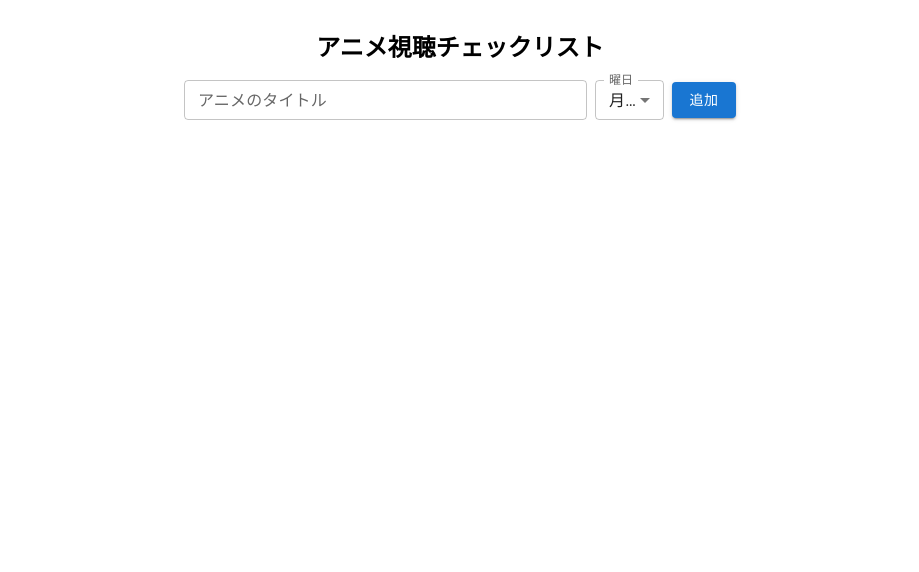
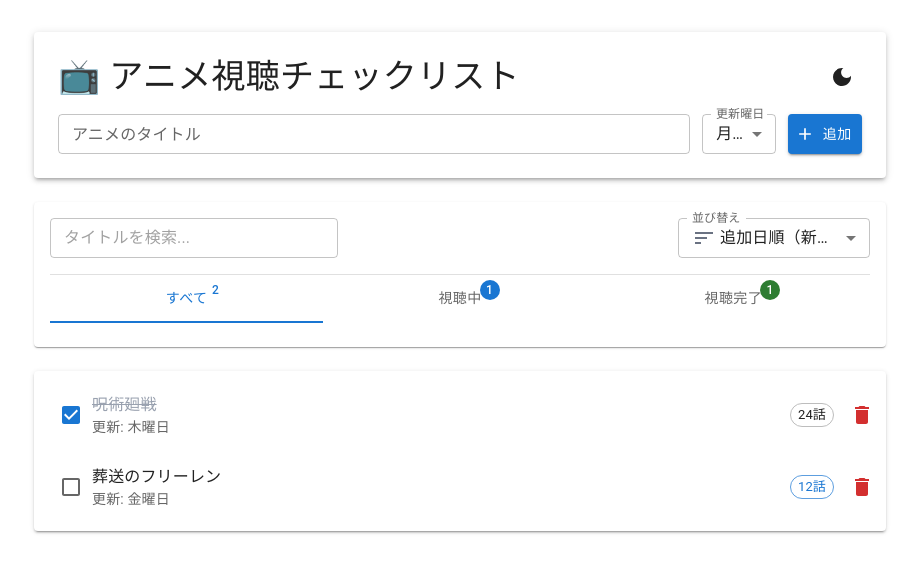
Before and after one commit to kiriboshiradish/mui-practice, a React (Vite) app: page / in a window 1280 px wide. Shown: the top 572 px of the page, without its empty margins (180-1099 px from the left). Built offline with nearby package versions, Linux system fonts and the light colour scheme.

Commit message:
25種のMUIを追加したアニメ視聴チェックリストに変更2

```diff
--- a/src/App.tsx
+++ b/src/App.tsx
@@ -1,5 +1,7 @@
-import './App.css'
-import { useState } from 'react';
+import './App.css';
+import { useState, useMemo } from 'react';
+
+// MUI Components (合計20種類以上)
 import Container from '@mui/material/Container';
 import TextField from '@mui/material/TextField';
 import Button from '@mui/material/Button';
@@ -9,58 +11,172 @@ import ListItemText from '@mui/material/ListItemText';
 import Checkbox from '@mui/material/Checkbox';
 import IconButton from '@mui/material/IconButton';
 import DeleteIcon from '@mui/icons-material/Delete';
+import AddIcon from '@mui/icons-material/Add';
+import SearchIcon from '@mui/icons-material/Search';
+import DarkModeIcon from '@mui/icons-material/DarkMode';
+import LightModeIcon from '@mui/icons-material/LightMode';
+import SortIcon from '@mui/icons-material/Sort';
+
 import Chip from '@mui/material/Chip';
 import FormControl from '@mui/material/FormControl';
 import InputLabel from '@mui/material/InputLabel';
 import Select from '@mui/material/Select';
 import MenuItem from '@mui/material/MenuItem';
+import Tabs from '@mui/material/Tabs';
+import Tab from '@mui/material/Tab';
+import Snackbar from '@mui/material/Snackbar';
+import Alert from '@mui/material/Alert';
+import Paper from '@mui/material/Paper';
+import Box from '@mui/material/Box';
+import Typography from '@mui/material/Typography';
+import InputAdornment from '@mui/material/InputAdornment';
+import Badge from '@mui/material/Badge';
+import Tooltip from '@mui/material/Tooltip';
+import Card from '@mui/material/Card';
+import CardContent from '@mui/material/CardContent';
+import Divider from '@mui/material/Divider';
+import { ThemeProvider, createTheme } from '@mui/material/styles';
+import CssBaseline from '@mui/material/CssBaseline';
 
-function App() {
+// アニメデータの型定義
 interface AnimeItem {
+  id: string;
   title: string;
   checked: boolean;
   episode: number;
   broadcastDay: string;
+  createdAt: number;
 }
 
+// 曜日ソート順
+const DAY_ORDER: Record<string, number> = {
+  '月曜日': 1, '火曜日': 2, '水曜日': 3, '木曜日': 4,
+  '金曜日': 5, '土曜日': 6, '日曜日': 7, '未定': 8
+};
+
+export default function App() {
+  // --- ステート管理 ---
   const [inputTitle, setInputTitle] = useState('');
   const [inputDay, setInputDay] = useState('月曜日');
-  const [animeList, setAnimeList] = useState<AnimeItem[]>([]);
+  const [searchQuery, setSearchQuery] = useState('');
+  const [tabValue, setTabValue] = useState<'all' | 'active' | 'completed'>('all');
+  const [sortBy, setSortBy] = useState<'created' | 'day' | 'title' | 'episode'>('created');
+  const [darkMode, setDarkMode] = useState(false);
 
-  // アニメを追加する関数
+  // 通知用Snackbarステート
+  const [snackbar, setSnackbar] = useState<{ open: boolean; message: string; severity: 'success' | 'info' | 'error' }>({
+    open: false,
+    message: '',
+    severity: 'success',
+  });
+
+  // 初期サンプルデータ
+  const [animeList, setAnimeList] = useState<AnimeItem[]>([
+    { id: '1', title: '葬送のフリーレン', checked: false, episode: 12, broadcastDay: '金曜日', createdAt: 1 },
+    { id: '2', title: '呪術廻戦', checked: true, episode: 24, broadcastDay: '木曜日', createdAt: 2 },
+  ]);
+
+  // テーマ切り替え (ダークモード / ライトモード)
+  const theme = useMemo(
+    () =>
+      createTheme({
+        palette: {
+          mode: darkMode ? 'dark' : 'light',
+          primary: {
+            main: darkMode ? '#90caf9' : '#1976d2',
+          },
+        },
+      }),
+    [darkMode]
+  );
+
+  // --- アクションハンドラー ---
+  const showNotification = (message: string, severity: 'success' | 'info' | 'error' = 'success') => {
+    setSnackbar({ open: true, message, severity });
+  };
+
   const handleAddAnime = () => {
     if (inputTitle.trim() === '') return;
-    setAnimeList([
-      ...animeList,
-      { title: inputTitle, checked: false, episode: 1, broadcastDay: inputDay }
-    ]);
+    const newItem: AnimeItem = {
+      id: Date.now().toString(),
+      title: inputTitle.trim(),
+      checked: false,
+      episode: 1,
+      broadcastDay: inputDay,
+      createdAt: Date.now(),
+    };
+    setAnimeList([newItem, ...animeList]);
     setInputTitle('');
+    showNotification(`「${newItem.title}」を追加しました！`);
   };
 
-  // チェック状態を切り替える関数
-  const handleToggleCheck = (index: number) => {
-    const newlist = [...animeList];
-    newlist[index].checked = !newlist[index].checked;
-    setAnimeList(newlist);
+  const handleToggleCheck = (id: string) => {
+    setAnimeList((prev) =>
+      prev.map((item) => (item.id === id ? { ...item, checked: !item.checked } : item))
+    );
   };
 
-  // 話数を進める関数（ここが抜けていました）
-  const handleIncrementEpisode = (index: number) => {
-    const newlist = [...animeList];
-    newlist[index].episode += 1;
-    setAnimeList(newlist);
+  const handleIncrementEpisode = (id: string) => {
+    setAnimeList((prev) =>
+      prev.map((item) => {
+        if (item.id === id) {
+          const nextEp = item.episode + 1;
+          showNotification(`「${item.title}」を ${nextEp}話 に更新しました`);
+          return { ...item, episode: nextEp };
+        }
+        return item;
+      })
+    );
   };
 
-  // アニメを削除する関数（ここが抜けていました）
-  const handledeleteAnime = (indexToDelete: number) => {
-    setAnimeList(animeList.filter((_, index) => index !== indexToDelete));
+  const handleDeleteAnime = (id: string, title: string) => {
+    setAnimeList((prev) => prev.filter((item) => item.id !== id));
+    showNotification(`「${title}」を削除しました`, 'info');
   };
 
+  // --- フィルタリング & ソート計算 ---
+  const filteredAndSortedList = useMemo(() => {
+    return animeList
+      // 1. タブフィルター
+      .filter((item) => {
+        if (tabValue === 'active') return !item.checked;
+        if (tabValue === 'completed') return item.checked;
+        return true;
+      })
+      // 2. 検索キーワードフィルター
+      .filter((item) => item.title.toLowerCase().includes(searchQuery.toLowerCase()))
+      // 3. ソート処理
+      .sort((a, b) => {
+        if (sortBy === 'title') return a.title.localeCompare(b.title, 'ja');
+        if (sortBy === 'day') return (DAY_ORDER[a.broadcastDay] || 99) - (DAY_ORDER[b.broadcastDay] || 99);
+        if (sortBy === 'episode') return b.episode - a.episode;
+        return b.createdAt - a.createdAt; // 新しい順
+      });
+  }, [animeList, tabValue, searchQuery, sortBy]);
+
+  // カウント集計
+  const activeCount = animeList.filter((item) => !item.checked).length;
+  const completedCount = animeList.filter((item) => item.checked).length;
+
   return (
-    <Container maxWidth="sm" className="min-h-screen py-8">
-      <h1 className="text-2xl font-bold text-center mb-4">アニメ視聴チェックリスト</h1>
+    <ThemeProvider theme={theme}>
+      <CssBaseline />
+      <Container maxWidth="md" className="py-8 min-h-screen">
+        {/* ヘッダー領域 */}
+        <Paper elevation={3} className="p-6 mb-6 rounded-2xl">
+          <Box className="flex justify-between items-center mb-4">
+            <Typography variant="h4" component="h1" className="font-bold">
+              📺 アニメ視聴チェックリスト
+            </Typography>
+            <Tooltip title={darkMode ? 'ライトモードに変更' : 'ダークモードに変更'}>
+              <IconButton onClick={() => setDarkMode(!darkMode)} color="inherit">
+                {darkMode ? <LightModeIcon /> : <DarkModeIcon />}
+              </IconButton>
+            </Tooltip>
+          </Box>
 
-      <div className="mt-4 flex gap-2 items-center">
+          {/* 追加入力フォーム */}
+          <Box className="flex flex-col sm:flex-row gap-3">
             <TextField
               label="アニメのタイトル"
               variant="outlined"
@@ -68,66 +184,177 @@ function App() {
               fullWidth
               value={inputTitle}
               onChange={(e) => setInputTitle(e.target.value)}
+              onKeyDown={(e) => e.key === 'Enter' && handleAddAnime()}
+            />
+            <FormControl size="small" className="min-w-[120px]">
+              <InputLabel>更新曜日</InputLabel>
+              <Select
+                value={inputDay}
+                label="更新曜日"
+                onChange={(e) => setInputDay(e.target.value)}
+              >
+                {['月曜日', '火曜日', '水曜日', '木曜日', '金曜日', '土曜日', '日曜日', '未定'].map((day) => (
+                  <MenuItem key={day} value={day}>{day}</MenuItem>
+                ))}
+              </Select>
+            </FormControl>
+            <Button
+              variant="contained"
+              color="primary"
+              startIcon={<AddIcon />}
+              onClick={handleAddAnime}
+              className="whitespace-nowrap px-6"
+            >
+              追加
+            </Button>
+          </Box>
+        </Paper>
+
+        {/* コントロールパネル（検索・フィルター・ソート） */}
+        <Card className="mb-6">
+          <CardContent>
+            <Box className="flex flex-col md:flex-row justify-between items-center gap-4 mb-4">
+              {/* 検索バー */}
+              <TextField
+                size="small"
+                placeholder="タイトルを検索..."
+                value={searchQuery}
+                onChange={(e) => setSearchQuery(e.target.value)}
+                className="w-full md:w-72"
+                InputProps={{
+                  startAdornment: (
+                    <InputAdornment position="start">
+                      <SearchIcon />
+                    </InputAdornment>
+                  ),
+                }}
               />
 
-        <FormControl size="small" className="min-w-[100px]">
-          <InputLabel>曜日</InputLabel>
+              {/* ソート選択ドロップダウン */}
+              <FormControl size="small" className="w-full md:w-48">
+                <InputLabel className="flex items-center gap-1">
+                  並び替え
+                </InputLabel>
                 <Select
-            value={inputDay}
-            label="曜日"
-            onChange={(e) => setInputDay(e.target.value)}
+                  value={sortBy}
+                  label="並び替え"
+                  onChange={(e) => setSortBy(e.target.value as any)}
+                  startAdornment={<SortIcon className="mr-1 text-gray-500" />}
                 >
-            <MenuItem value="月曜日">月曜日</MenuItem>
-            <MenuItem value="火曜日">火曜日</MenuItem>
-            <MenuItem value="水曜日">水曜日</MenuItem>
-            <MenuItem value="木曜日">木曜日</MenuItem>
-            <MenuItem value="金曜日">金曜日</MenuItem>
-            <MenuItem value="土曜日">土曜日</MenuItem>
-            <MenuItem value="日曜日">日曜日</MenuItem>
-            <MenuItem value="未定">未定</MenuItem>
+                  <MenuItem value="created">追加日順（新しい順）</MenuItem>
+                  <MenuItem value="day">更新曜日順</MenuItem>
+                  <MenuItem value="title">タイトル五十音順</MenuItem>
+                  <MenuItem value="episode">話数が多い順</MenuItem>
                 </Select>
               </FormControl>
+            </Box>
 
-        <Button variant="contained" color="primary" onClick={handleAddAnime}>
-          追加
-        </Button>
-      </div>
+            <Divider className="my-2" />
 
-      <List className="mt-4">
-        {animeList.map((anime, index) => (
+            {/* ステータスタブ */}
+            <Tabs
+              value={tabValue}
+              onChange={(_, newValue) => setTabValue(newValue)}
+              indicatorColor="primary"
+              textColor="primary"
+              variant="fullWidth"
+            >
+              <Tab
+                value="all"
+                label={
+                  <Badge badgeContent={animeList.length} color="default" className="px-2">
+                    すべて
+                  </Badge>
+                }
+              />
+              <Tab
+                value="active"
+                label={
+                  <Badge badgeContent={activeCount} color="primary" className="px-2">
+                    視聴中
+                  </Badge>
+                }
+              />
+              <Tab
+                value="completed"
+                label={
+                  <Badge badgeContent={completedCount} color="success" className="px-2">
+                    視聴完了
+                  </Badge>
+                }
+              />
+            </Tabs>
+          </CardContent>
+        </Card>
+
+        {/* アニメ一覧リスト */}
+        <Paper elevation={2}>
+          {filteredAndSortedList.length === 0 ? (
+            <Box className="p-8 text-center text-gray-500">
+              <Typography>該当するアニメが見つかりません</Typography>
+            </Box>
+          ) : (
+            <List divider>
+              {filteredAndSortedList.map((anime) => (
                 <ListItem
-            key={index}
-            divider
+                  key={anime.id}
                   secondaryAction={
-              <div className="flex items-center gap-2">
+                    <Box className="flex items-center gap-2">
+                      <Tooltip title="クリックして話数を追加">
                         <Chip
                           label={`${anime.episode}話`}
-                  color="primary"
+                          color={anime.checked ? 'default' : 'primary'}
                           variant="outlined"
                           size="small"
-                  onClick={() => handleIncrementEpisode(index)}
-                  title="クリックすると話数が進みます"
+                          onClick={() => handleIncrementEpisode(anime.id)}
+                          className="cursor-pointer hover:bg-blue-50 dark:hover:bg-gray-800"
                         />
-                <IconButton edge="end" aria-label="delete" onClick={() => handledeleteAnime(index)}>
+                      </Tooltip>
+                      <Tooltip title="削除">
+                        <IconButton
+                          edge="end"
+                          color="error"
+                          onClick={() => handleDeleteAnime(anime.id, anime.title)}
+                        >
                           <DeleteIcon />
                         </IconButton>
-              </div>
+                      </Tooltip>
+                    </Box>
                   }
                 >
                   <Checkbox
                     checked={anime.checked}
-              onChange={() => handleToggleCheck(index)}
+                    onChange={() => handleToggleCheck(anime.id)}
                   />
                   <ListItemText
-              primary={anime.title}
+                    primary={
+                      <Typography
+                        variant="body1"
+                        className={anime.checked ? 'line-through text-gray-400' : 'font-medium'}
+                      >
+                        {anime.title}
+                      </Typography>
+                    }
                     secondary={`更新: ${anime.broadcastDay}`}
-              className={anime.checked ? "line-through text-gray-400" : ""}
                   />
                 </ListItem>
               ))}
             </List>
+          )}
+        </Paper>
+
+        {/* 操作完了時のスナックバー（ポップアップ通知） */}
+        <Snackbar
+          open={snackbar.open}
+          autoHideDuration={3000}
+          onClose={() => setSnackbar({ ...snackbar, open: false })}
+          anchorOrigin={{ vertical: 'bottom', horizontal: 'center' }}
+        >
+          <Alert severity={snackbar.severity} onClose={() => setSnackbar({ ...snackbar, open: false })}>
+            {snackbar.message}
+          </Alert>
+        </Snackbar>
       </Container>
+    </ThemeProvider>
   );
 }
-
-export default App
```
Lines whose indentation alone changed are shown as unchanged.
